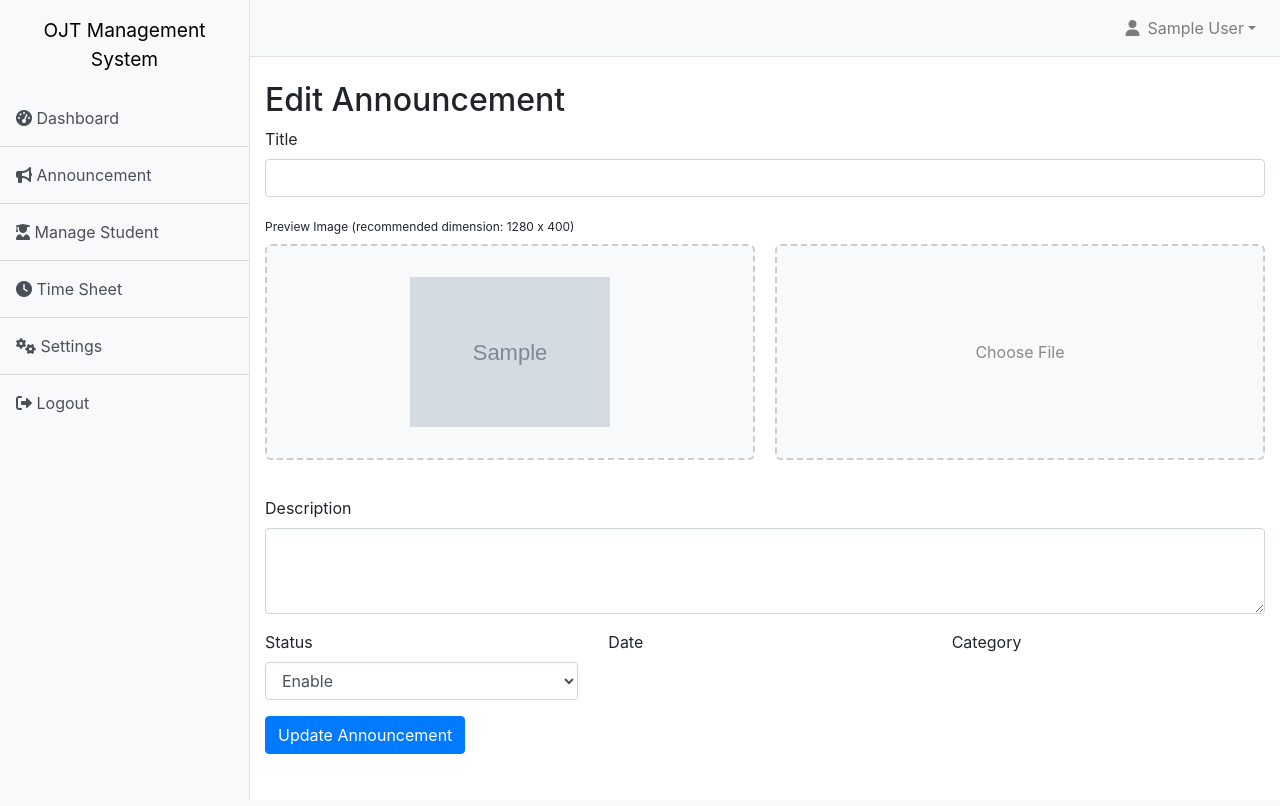
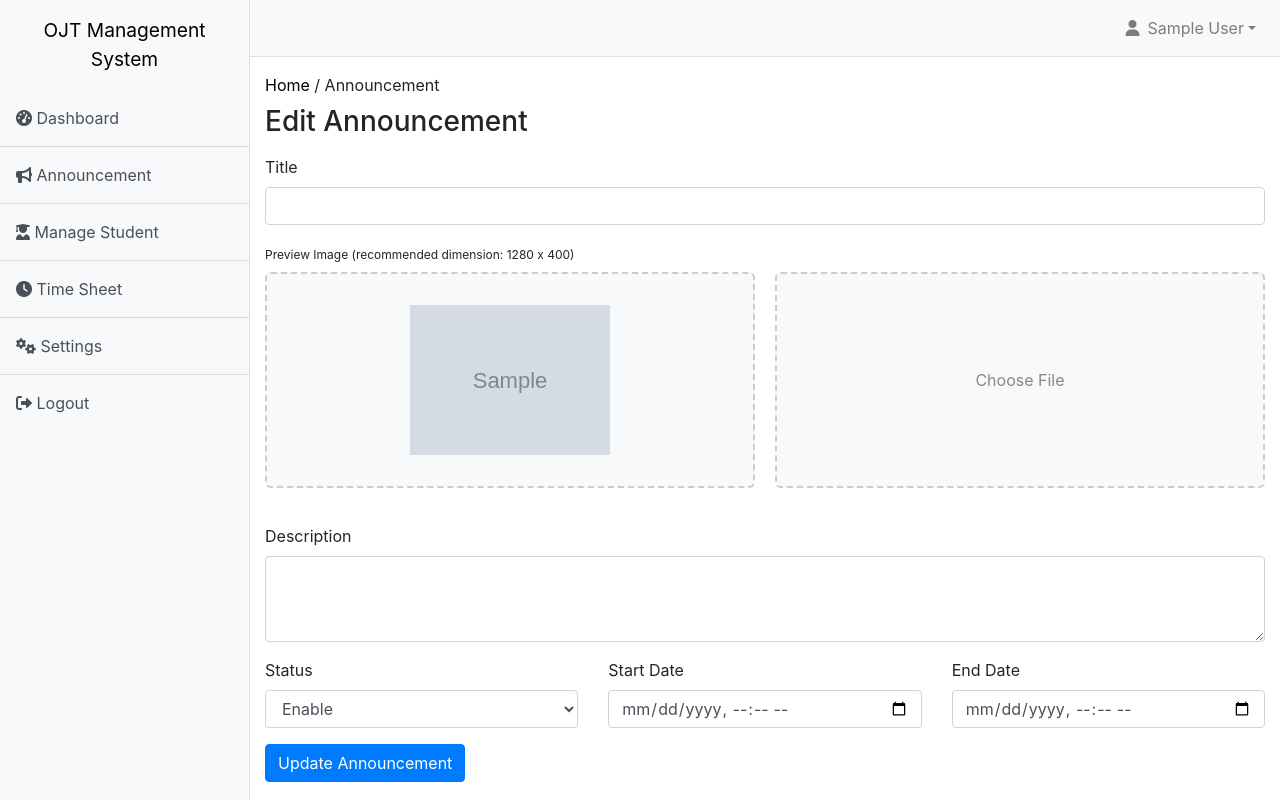
Before and after one commit to chrstncleofas/OJT, a Django app: template app/templates/app/edit-announcement.html in a window 1280 px wide. Run offline with Django 5.2, Linux system fonts and the light colour scheme; tables that the repository leaves empty hold one stand-in row (values such as "Sample post"); the template is opened without the code that fills it: values that come from a table or form of the project are taken from there, most other values are stand-ins (such as "Sample title", 1, 10 or a date in 2020); grey boxes marked "Sample" are stand-in pictures; some libraries are stand-ins or nearby versions.

Commit message:
NO_TICKET - Fix issues

```diff
--- a/app/templates/app/edit-announcement.html
+++ b/app/templates/app/edit-announcement.html
@@ -136,7 +136,12 @@
             </nav>
             <!-- Card -->
             <div class="container-fluid">
-                <h2 class="mt-4">Edit Announcement</h2>
+                <div class="row">
+                    <div class="col-lg-12">
+                        <p class="mt-3 mb-1"><a href="{% url 'mainDashboard' %}" style="cursor: pointer; text-decoration: none; color: black;">Home</a> / Announcement</p>
+                        <h3 class="mt-2 mb-3">Edit Announcement</h3>
+                    </div>
+                </div>
                 <form method="post" enctype="multipart/form-data">
                     {% csrf_token %}
                     <div class="form-group">
@@ -168,12 +173,12 @@
                             {{ form.Status }}
                         </div>
                         <div class="col-md-4">
-                            <label for="Date">Date</label>
-                            {{ form.Date }}
+                            <label for="StartDate">Start Date</label>
+                            {{ form.StartDate }}
                         </div>
                         <div class="col-md-4">
-                            <label for="Category">Category</label>
-                            {{ form.Category }}
+                            <label for="EndDate">End Date</label>
+                            {{ form.EndDate }}
                         </div>
                     </div>
                     <button type="submit" class="btn btn-primary mb-4">Update Announcement</button>
```
